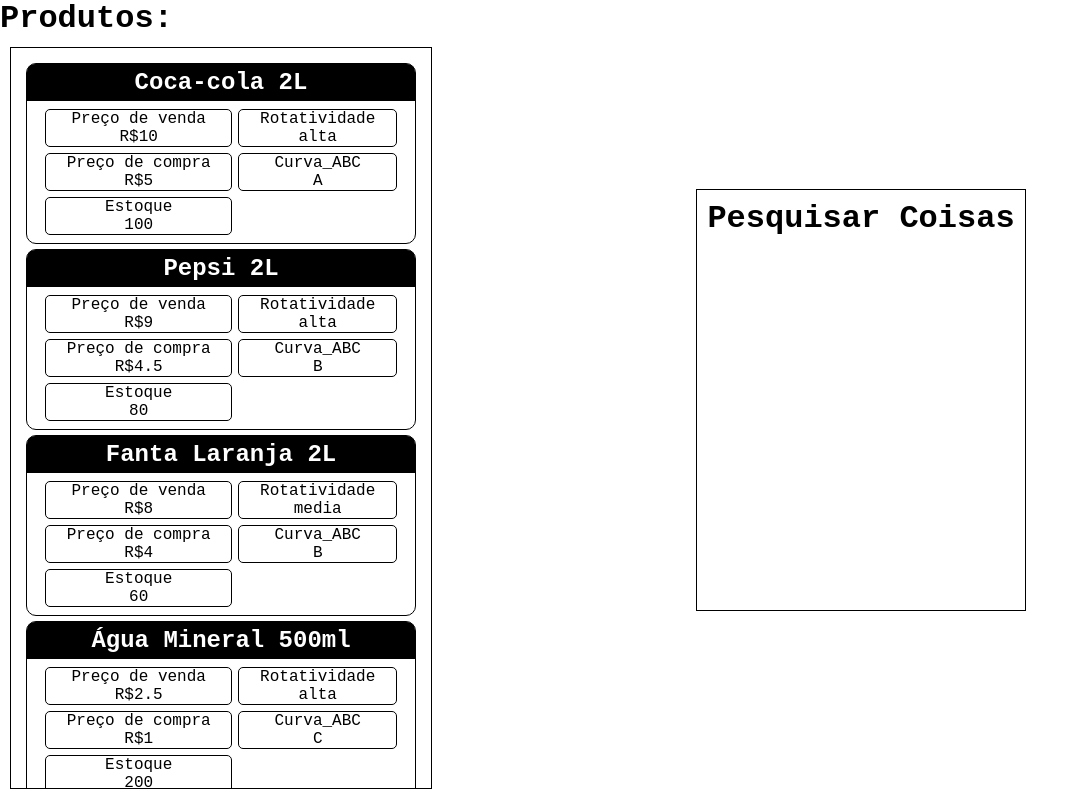
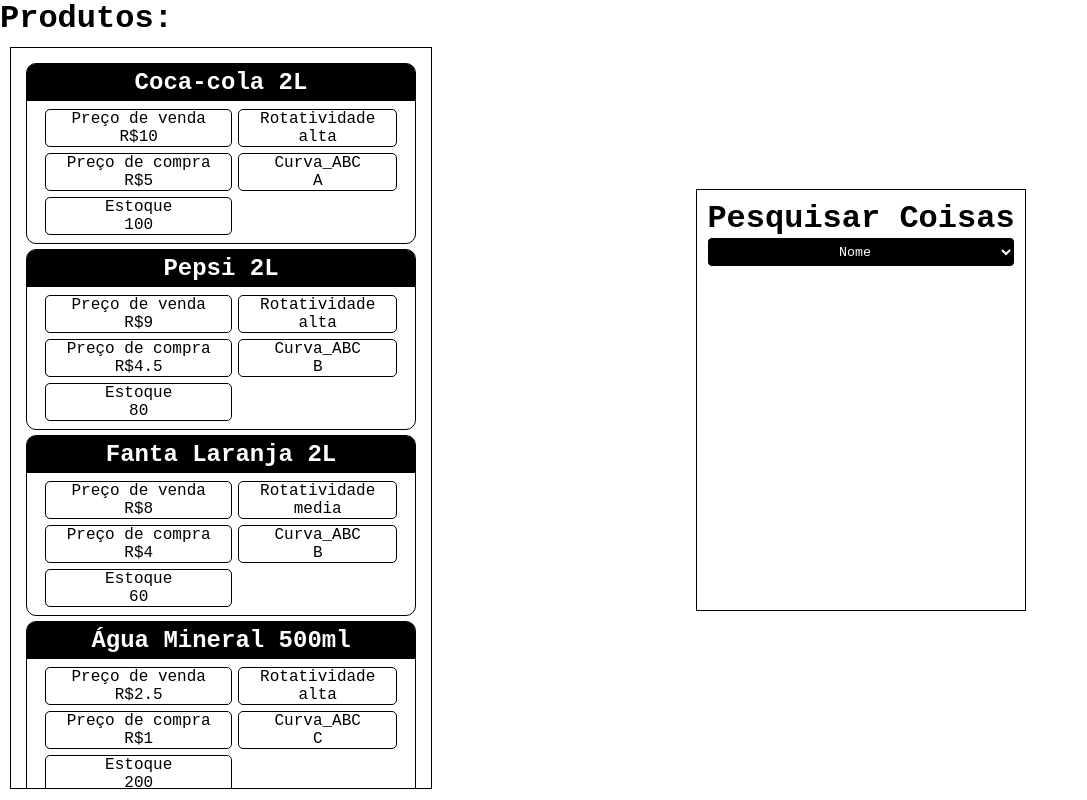
Before and after one commit to VitorPrates/lista, a plain HTML site: page index.html in a window 1280 px wide. Shown: the whole page, without its empty margins (0-1087 px from the left). Drawn offline with Linux system fonts and the light colour scheme.

Commit message:
adiçoes no pesquisador

```diff
--- a/index.html
+++ b/index.html
@@ -35,6 +35,16 @@
     </div>
     <div class="pesquisador">
         <h1>Pesquisar Coisas</h1>
+        <form action="" class="form_pesquisador">
+            <select name="Pesquisar por" id="">
+                <option value="nome">Nome</option>
+                <option value="preco_venda">Preço de venda</option>
+                <option value="preco_compra">Preço de compra</option>
+                <option value="estoque">Estoque</option>
+                <option value="rotatividade">Rotatividade</option>
+                <option value="curva_abc">Curva A B C</option>
+            </select>
+        </form>
     </div>
 
     <script type="module">
--- a/produtos copy.js
+++ b/produtos copy.js
@@ -111,7 +111,10 @@ let produtos = [
 
 // let nomes = produtos.map((produto) => produto.nome)
 // let nomes = produtos.map((produto => ({...produto,  preco: produto.preco_venda * 0.9})))
-let estoque = produtos.filter(
-  produtos => produtos.estoque <= 50 && produtos.rotatividade == "alta" && produtos.curva_abc == "A"
-)
-console.table(estoque)
+// let estoque = produtos.filter(
+//   produtos => produtos.estoque <= 50 && produtos.rotatividade == "alta" && produtos.curva_abc == "A"
+// )
+
+//
+let totalestoque = produtos.reduce((acumulator,item) => acumulator + (item.preco_compra*item.estoque),0);
+console.table(totalestoque)
--- a/styles.scss
+++ b/styles.scss
@@ -70,4 +70,23 @@ body
     background-repeat: no-repeat;
     background-size: cover;
     background-position: 50%;
+    .form_pesquisador
+    {
+        select
+        {
+            width: 100%;
+            height: 30px;
+            border-radius: 5px;
+            outline: none;
+            background-color: black;
+            border: 1px solid white;
+            color: white;
+            text-align: center;
+            option
+            {
+                background-color: black;
+                border-radius: 0px 0px 20px 20px;
+            }
+        }
+    }
 }
```
Also changed, not shown: styles.css, 1 other file.
